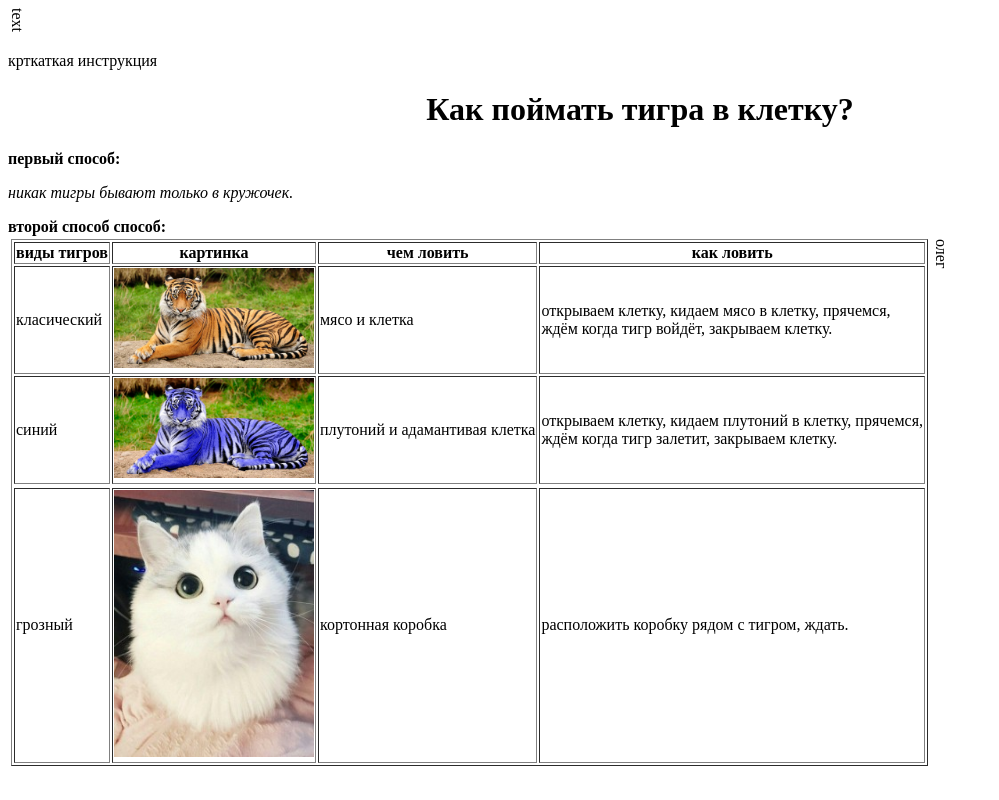
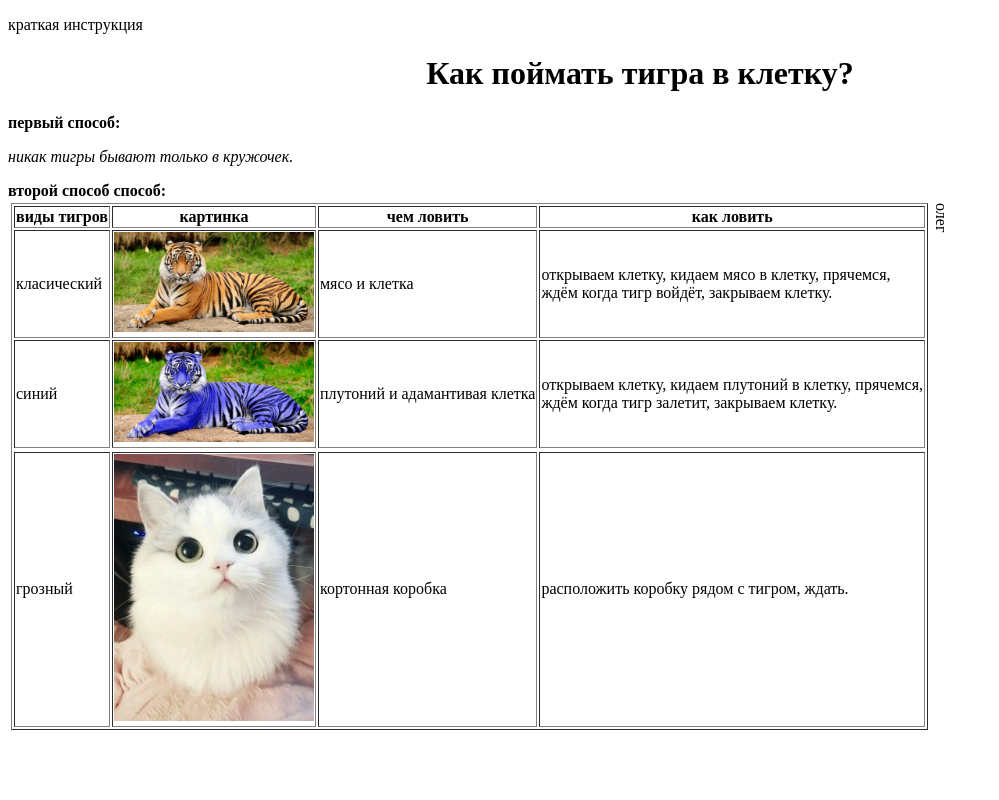
Before and after one commit to 0leg0602/html, a plain HTML site: page my_first_html.html in a window 1280 px wide. Shown: the whole page, without its empty margins (0-999 px from the left). Drawn offline with Linux system fonts and the light colour scheme.

Commit message:
littel edits

```diff
--- a/my_first_html.html
+++ b/my_first_html.html
@@ -10,8 +10,7 @@
     </style>
 </head>
 <body>
-<span class="rotate">text</span>
-<p>крткаткая инструкция</p>
+<p>краткая инструкция</p>
 <h1 align="center">Как поймать тигра в клетку?</h1>
 <b>первый способ:</b>
 
```
